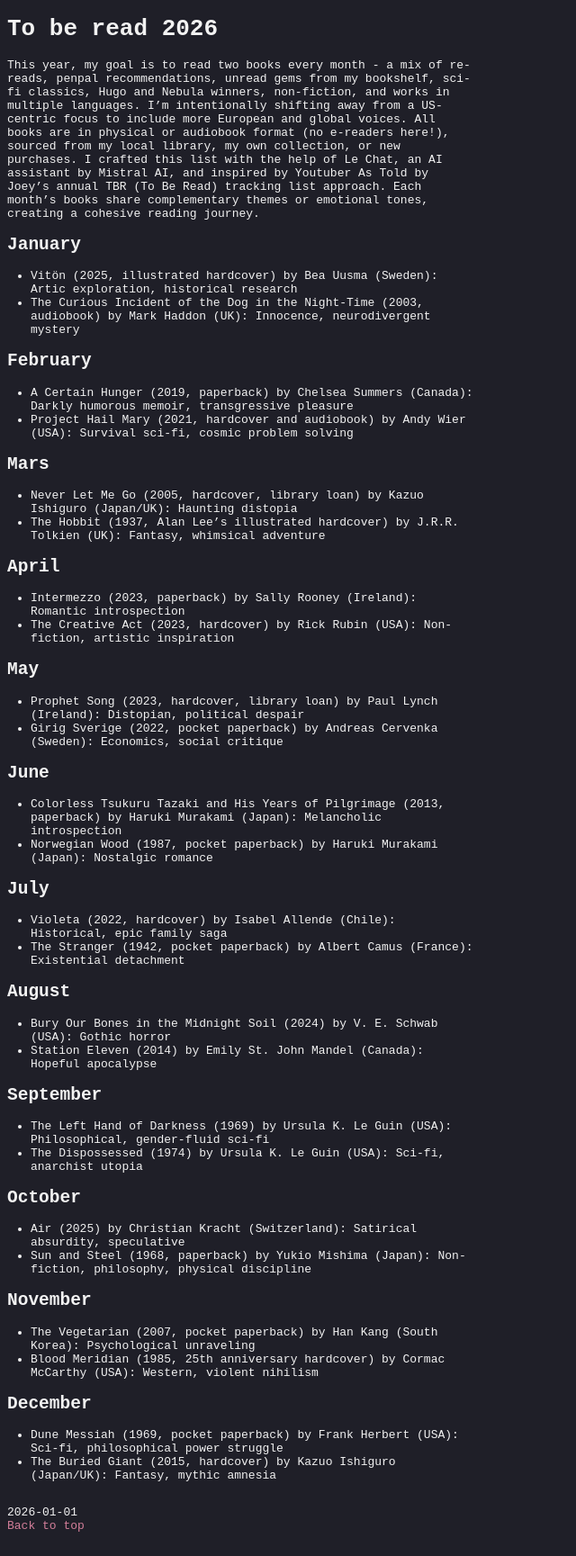
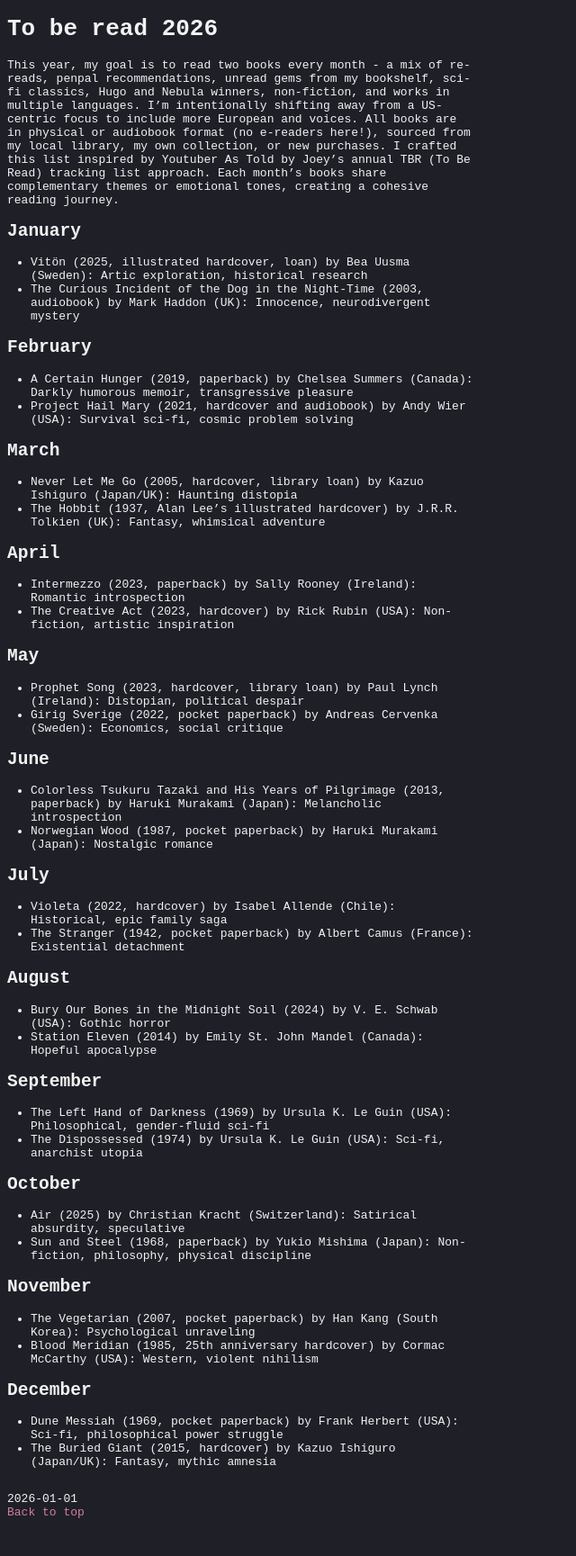
Before and after one commit to s-estay/s-estay.github.io, a Jekyll site: the page built from _posts/2026-01-01-to-be-read.md, in a window 1280 px wide. Shown: the whole page at 90% size, without its empty margins (0-640 px from the left). Built offline with Jekyll 4.4.1, drawn with Linux system fonts in a browser that asks for light colours.

Commit message:
Update 2026-01-01-to-be-read.md

```diff
--- a/_posts/2026-01-01-to-be-read.md
+++ b/_posts/2026-01-01-to-be-read.md
@@ -5,17 +5,17 @@ title: To be read 2026
 tags: [books]
 ---
 
-This year, my goal is to read two books every month - a mix of re-reads, penpal recommendations, unread gems from my bookshelf, sci-fi classics, Hugo and Nebula winners, non-fiction, and works in multiple languages. I’m intentionally shifting away from a US-centric focus to include more European and global voices. All books are in physical or audiobook format (no e-readers here!), sourced from my local library, my own collection, or new purchases. I crafted this list with the help of Le Chat, an AI assistant by Mistral AI, and inspired by Youtuber As Told by Joey’s annual TBR (To Be Read) tracking list approach. Each month’s books share complementary themes or emotional tones, creating a cohesive reading journey.
+This year, my goal is to read two books every month - a mix of re-reads, penpal recommendations, unread gems from my bookshelf, sci-fi classics, Hugo and Nebula winners, non-fiction, and works in multiple languages. I’m intentionally shifting away from a US-centric focus to include more European and voices. All books are in physical or audiobook format (no e-readers here!), sourced from my local library, my own collection, or new purchases. I crafted this list inspired by Youtuber As Told by Joey’s annual TBR (To Be Read) tracking list approach. Each month’s books share complementary themes or emotional tones, creating a cohesive reading journey.
 
 ## January
-- Vitön (2025, illustrated hardcover) by Bea Uusma (Sweden): Artic exploration, historical research
+- Vitön (2025, illustrated hardcover, loan) by Bea Uusma (Sweden): Artic exploration, historical research
 - The Curious Incident of the Dog in the Night-Time (2003, audiobook) by Mark Haddon (UK): Innocence, neurodivergent mystery
 
 ## February
 - A Certain Hunger (2019, paperback) by Chelsea Summers (Canada): Darkly humorous memoir, transgressive pleasure
 - Project Hail Mary (2021, hardcover and audiobook) by Andy Wier (USA): Survival sci-fi, cosmic problem solving
 
-## Mars
+## March
 - Never Let Me Go (2005, hardcover, library loan) by Kazuo Ishiguro (Japan/UK): Haunting distopia
 - The Hobbit (1937, Alan Lee's illustrated hardcover) by J.R.R. Tolkien (UK): Fantasy, whimsical adventure
 
```
